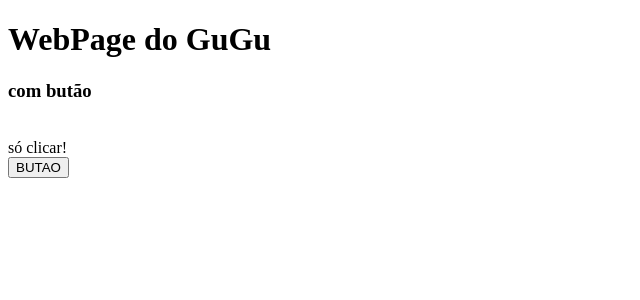
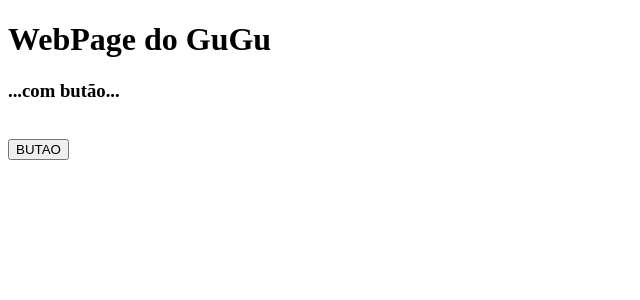
Before and after one commit to GuSSniper/training-next, a Next.js app: page / in a window 1280 px wide. Shown: the top 300 px of the page, without its empty margins (0-640 px from the left). Built offline with nearby package versions, Linux system fonts and the light colour scheme.

Commit message:
gugu homepage

```diff
--- a/pages/index.js
+++ b/pages/index.js
@@ -1,12 +1,14 @@
 //https://training-next-gussniper.vercel.app/
+// git add -A
+// git commit -m 'gugu homepage'
+// git push origin main
 
 function Home() {
     return (
     <div>
         <h1>WebPage do GuGu</h1>
-        <h3>com butão</h3>
+        <h3>...com butão...</h3>
         <br></br>
-        <div>só clicar!</div>
         <button>BUTAO</button>
     </div>
     )
```
